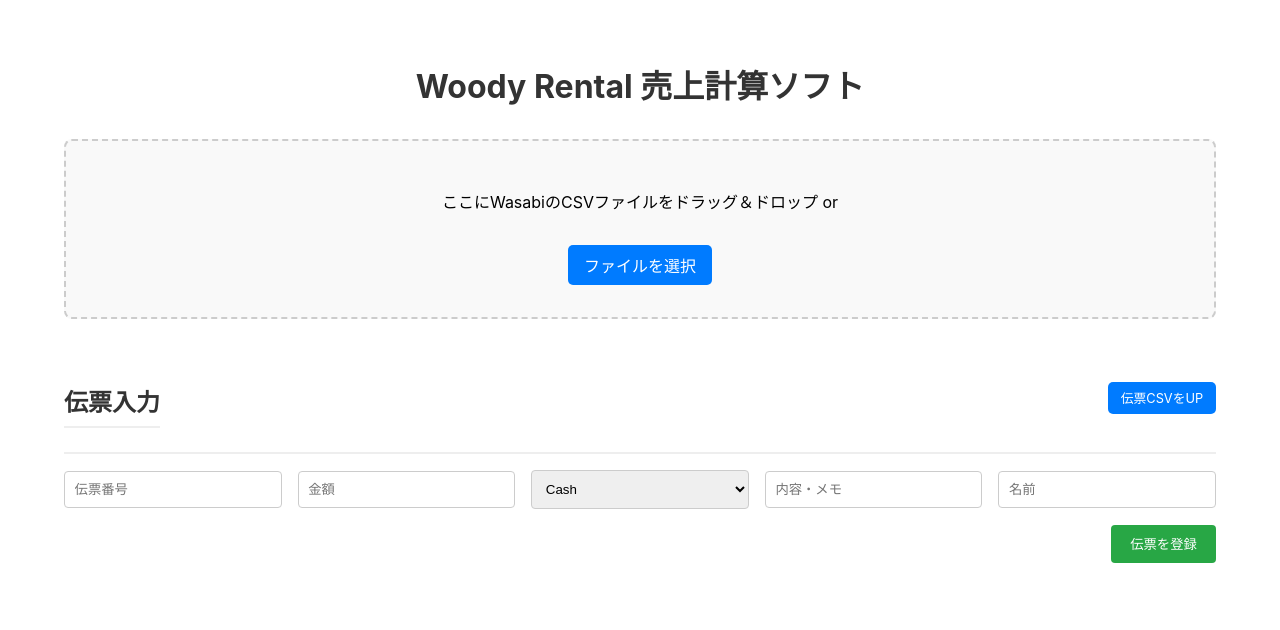
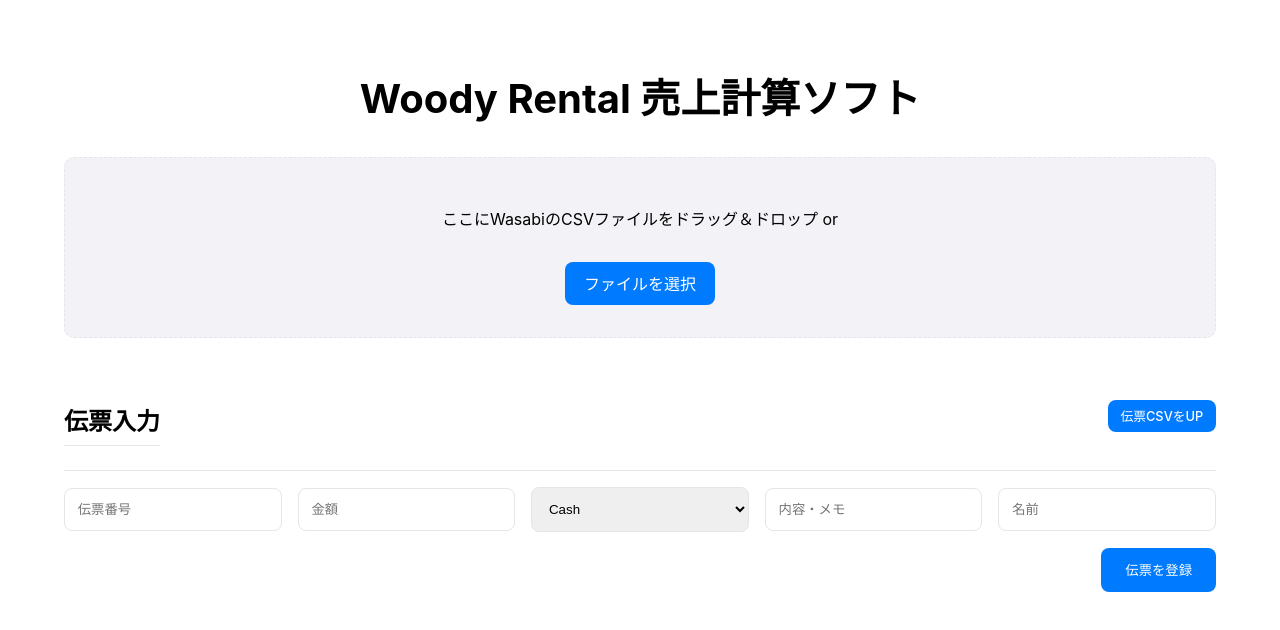
Before and after one commit to woody-rentals/system, a Next.js app: page / in a window 1280 px wide. Shown: the top 630 px of the page. Built offline with nearby package versions, Linux system fonts and the light colour scheme.

Commit message:
機能追加: 実売上計算ツールを追加し、スタイルを改善

```diff
--- a/app/page.js
+++ b/app/page.js
@@ -22,6 +22,7 @@
   const [editedUnknownRows, setEditedUnknownRows] = useState({}); // New state for tracking edited unknown rows
   const [showDuplicateModal, setShowDuplicateModal] = useState(false);
   const [duplicateModalData, setDuplicateModalData] = useState(null);
+  const [actualSalesInput, setActualSalesInput] = useState({}); // New state for actual sales input
 
   // State for manual entry form
   const [formInput, setFormInput] = useState({ slipNumber: '', name: '', amount: '', paymentTool: 'Cash', memo: '' });
@@ -1117,6 +1118,59 @@
         </>
       )}
 
+      {isClient && paymentTableDisplayData.length > 0 && (
+        <>
+          <h2 className={styles.sectionTitle}>実売上計算ツール</h2>
+          <div className={styles.tableContainer}>
+            <table className={styles.table}>
+              <thead>
+                <tr>
+                  <th>分類</th>
+                  <th>計算金額</th>
+                  <th>入力金額</th>
+                  <th>結果</th>
+                </tr>
+              </thead>
+              <tbody>
+                {paymentTableDisplayData.map((item, index) => {
+                  const key = item.大分類 + (item.中分類 ? `-${item.中分類}` : '') + (item.小分類 ? `-${item.小分類}` : '');
+                  const calculatedAmount = item.合計売上金額 || 0;
+                  const inputAmount = parseFloat(actualSalesInput[key]) || 0;
+                  const difference = inputAmount - calculatedAmount;
+                  const isMatch = difference === 0;
+
+                  return (
+                    <tr key={index} className={item.isSubTotalRow ? styles.middleCategoryRow : (item.小分類 && item.小分類 !== '' ? styles.subCategoryRow : '')}>
+                      <td>{item.大分類}{item.中分類 ? ` - ${item.中分類}` : ''}{item.小分類 ? ` - ${item.小分類}` : ''}</td>
+                      <td className={styles.amountCell}>{calculatedAmount.toLocaleString()}円</td>
+                      <td>
+                        <input
+                          type="number"
+                          value={actualSalesInput[key] || ''}
+                          onChange={(e) => setActualSalesInput({ ...actualSalesInput, [key]: e.target.value })}
+                          className={styles.formInputSingleRow}
+                        />
+                      </td>
+                      <td>
+                        {inputAmount !== 0 && (
+                          isMatch ? (
+                            <span style={{ color: 'green', fontWeight: 'bold' }}>一致</span>
+                          ) : (
+                            <span style={{ color: 'red', fontWeight: 'bold' }}>
+                              {difference > 0 ? `+${difference.toLocaleString()}円` : `${difference.toLocaleString()}円`} ({difference > 0 ? '多い' : '少ない'})
+                            </span>
+                          )
+                        )}
+                      </td>
+                    </tr>
+                  );
+                })}
+              </tbody>
+            </table>
+          </div>
+        </>
+      )}
+
       {/* Clipboard Copy Section */}
       {isClient && (hasProcessed || manualSlips.length > 0) && (
         <div className={styles.copySectionContainer}>
--- a/app/page.module.scss
+++ b/app/page.module.scss
@@ -16,23 +16,25 @@
 
 .header {
   text-align: center;
-  color: #333;
+  color: $black;
   margin-bottom: 2rem;
+  font-size: 2.5rem;
+  font-weight: 700;
 }
 
 .dropzone {
-  border: 2px dashed #ccc;
-  border-radius: 8px;
+  border: 1px dashed $medium-gray;
+  border-radius: 10px;
   padding: 2rem;
   text-align: center;
   cursor: pointer;
   transition: background-color 0.3s ease;
   margin-bottom: 2rem;
-  background-color: #f9f9f9;
+  background-color: $light-gray;
 }
 
 .dropzone.dragging {
-  background-color: #e0e0e0;
+  background-color: $medium-gray;
 }
 
 .fileInput {
@@ -41,39 +43,43 @@
 
 .fileInputLabel {
   display: inline-block;
-  background-color: #007bff;
-  color: white;
-  padding: 0.5rem 1rem;
+  background-color: $primary-blue;
+  color: $white;
+  padding: 0.6rem 1.2rem;
   border: none;
-  border-radius: 5px;
+  border-radius: 8px;
   cursor: pointer;
   margin-top: 1rem;
   transition: background-color 0.3s ease;
+  font-weight: 500;
 }
 
 .fileInputLabel:hover {
-  background-color: #0056b3;
+  background-color: darken($primary-blue, 10%);
 }
 
 .errorMessage {
-  color: red;
+  color: #FF3B30; /* Apple Red */
   text-align: center;
   margin-top: 1rem;
+  font-weight: 500;
 }
 
 .sectionTitle {
-  color: #333;
+  color: $black;
   margin-top: 2rem;
   margin-bottom: 1rem;
-  border-bottom: 2px solid #eee;
+  border-bottom: 1px solid $medium-gray;
   padding-bottom: 0.5rem;
+  font-size: 1.5rem;
+  font-weight: 600;
 }
 
 .tableContainer {
   overflow-x: auto;
   margin-bottom: 2rem;
-  border: 0.5px solid #ddd;
-  border-radius: 8px;
+  border: 1px solid $medium-gray;
+  border-radius: 10px;
 }
 
 .table {
@@ -84,7 +90,7 @@
 
 .table th,
 .table td {
-  border: 0.5px solid #ddd;
+  border: 0.5px solid $medium-gray;
   padding: 0.8rem;
   text-align: left;
   white-space: nowrap; /* Prevent text wrapping */
@@ -126,10 +132,11 @@
 .formInputSingleRow,
 .formSelectSingleRow {
   flex: 1;
-  padding: 0.6rem;
-  border: 1px solid #ccc;
-  border-radius: 4px;
+  padding: 0.8rem;
+  border: 1px solid $medium-gray;
+  border-radius: 8px;
   min-width: 120px; /* Adjust as needed */
+  box-sizing: border-box;
 }
 
 .formButtonsContainer {
@@ -139,17 +146,18 @@
 }
 
 .formButtonSingleRow {
-  background-color: #28a745;
-  color: white;
-  padding: 0.6rem 1.2rem;
+  background-color: $primary-blue;
+  color: $white;
+  padding: 0.8rem 1.5rem;
   border: none;
-  border-radius: 4px;
+  border-radius: 8px;
   cursor: pointer;
   transition: background-color 0.3s ease;
+  font-weight: 500;
 }
 
 .formButtonSingleRow:hover {
-  background-color: #218838;
+  background-color: darken($primary-blue, 10%);
 }
 
 .actionsCell {
@@ -159,41 +167,43 @@
 }
 
 .tableButton {
-  padding: 0.4rem 0.8rem;
+  padding: 0.6rem 1rem;
   border: none;
-  border-radius: 4px;
+  border-radius: 8px;
   cursor: pointer;
-  background-color: #007bff;
-  color: white;
+  background-color: $primary-blue;
+  color: $white;
   transition: background-color 0.3s ease;
+  font-weight: 500;
 }
 
 .tableButton:hover {
-  background-color: #0056b3;
+  background-color: darken($primary-blue, 10%);
 }
 
 .deleteButton {
-  background-color: #dc3545;
+  background-color: #FF3B30; /* Apple Red */
 }
 
 .deleteButton:hover {
-  background-color: #c82333;
+  background-color: darken(#FF3B30, 10%);
 }
 
 .saveButton {
-  background-color: #28a745;
+  background-color: #34C759; /* Apple Green */
 }
 
 .saveButton:hover {
-  background-color: #218838;
+  background-color: darken(#34C759, 10%);
 }
 
 .cancelButton {
-  background-color: #6c757d;
+  background-color: $medium-gray;
+  color: $black;
 }
 
 .cancelButton:hover {
-  background-color: #5a6268;
+  background-color: darken($medium-gray, 10%);
 }
 
 .unknownPaymentRow {
@@ -217,8 +227,9 @@
   align-items: center;
   margin-top: 2rem;
   margin-bottom: 1rem;
-  border-bottom: 2px solid #eee;
+  border-bottom: 1px solid $medium-gray;
   padding-bottom: 0.5rem;
+  color: $black;
 }
 
 .transactionButtonsContainer {
@@ -254,42 +265,44 @@
 }
 
 .searchInput {
-  padding: 0.8rem; /* Increased padding for height */
+  padding: 0.8rem;
   border: 1px solid #ccc;
   border-radius: 4px;
-  flex: 1; /* Allow inputs to grow and shrink */
-  min-width: 150px; /* Minimum width for search inputs */
-  margin-bottom: 0.5rem; /* Added bottom margin */
+  flex: 1;
+  min-width: 150px;
+  margin-bottom: 0.5rem;
 }
 
 .clipboardButton {
-  background-color: #6c757d;
-  color: white;
-  padding: 0.6rem 1.5rem;
+  background-color: $medium-gray;
+  color: $black;
+  padding: 0.8rem 1.5rem;
   border: none;
-  border-radius: 5px;
+  border-radius: 8px;
   cursor: pointer;
   font-size: 1rem;
   transition: background-color 0.2s ease-in-out;
   margin-right: 0.5rem;
+  font-weight: 500;
 }
 
 .clipboardButton:hover {
-  background-color: #5a6268;
+  background-color: darken($medium-gray, 10%);
 }
 
 .copyAllButton {
-  background-color: #007bff;
+  background-color: $primary-blue;
+  color: $white;
 }
 
 .copyAllButton:hover {
-  background-color: #0056b3;
+  background-color: darken($primary-blue, 10%);
 }
 
 .copySectionContainer {
   margin-top: 3rem;
   padding-top: 1rem;
-  border-top: 2px solid #eee;
+  border-top: 1px solid $medium-gray;
 }
 
 .copyButtonsContainer {
```
